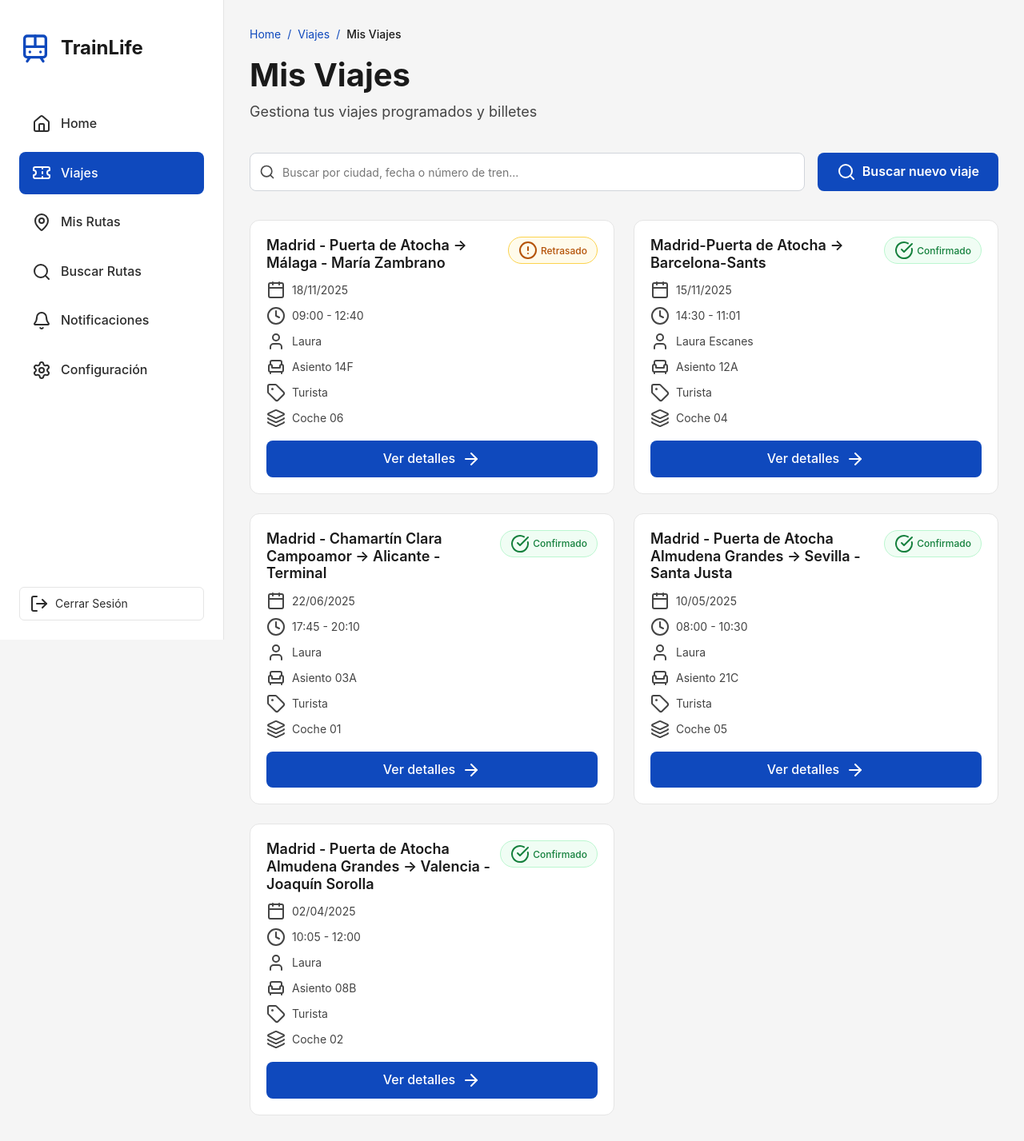
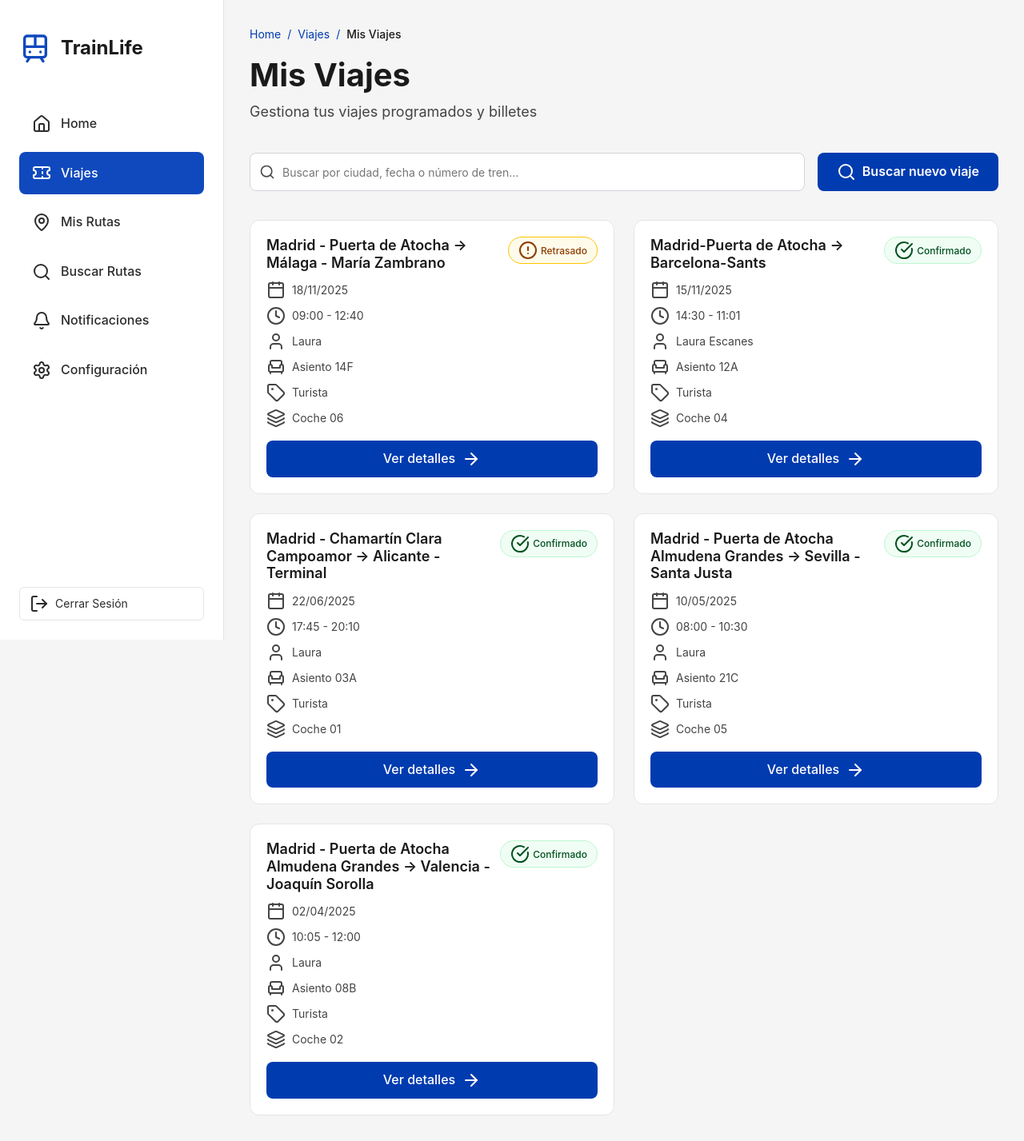
Before and after one commit to diego-vazquez-morales/TrainLife, a Django app: page /misViajes/1/ in a window 1280 px wide. Shown: the whole page at 80% size. Run offline with Django 5.2, Linux system fonts and the light colour scheme; data comes from the database, SQL or seed files in the repository; some libraries are stand-ins or nearby versions.

Commit message:
cambios accesibilidad en misViajes

```diff
--- a/trainLife/static/styles/misViajes.css
+++ b/trainLife/static/styles/misViajes.css
@@ -2,15 +2,15 @@
 
 /* === Variables CSS === */
 :root {
-    --primary-color: #0f49bd;
-    --primary-hover: #0d3a9a;
-    --success-color: #10b981;
+    --primary-color: #003bb0;
+    --primary-hover: #01287c;
+    --success-color: #009563;
     --success-bg: #f0fdf4;
     --success-border: #bbf7d0;
-    --warning-color: #f59e0b;
+    --warning-color: #af6f00;
     --warning-bg: #fffbeb;
-    --warning-border: #fcd34d;
-    --danger-color: #ef4444;
+    --warning-border: #ffc400;
+    --danger-color: #c63a3a;
     --danger-bg: #fef2f2;
     --danger-border: #fecaca;
     --info-color: #3b82f6;
@@ -253,31 +253,31 @@ body {
 .status-confirmado {
     background-color: var(--success-bg);
     border-color: var(--success-border);
-    color: #15803d;
+    color: #005020;
 }
 
 .status-completado {
     background-color: var(--success-bg);
     border-color: var(--success-border);
-    color: #15803d;
+    color: #005020;
 }
 
 .status-programado {
     background-color: var(--info-bg);
     border-color: var(--info-border);
-    color: #1e40af;
+    color: #001f84;
 }
 
 .status-retrasado {
     background-color: var(--warning-bg);
     border-color: var(--warning-border);
-    color: #b45309;
+    color: #8d3d00;
 }
 
 .status-cancelado {
     background-color: var(--danger-bg);
     border-color: var(--danger-border);
-    color: #b91c1c;
+    color: #870000;
 }
 
 .status-en.curso,
@@ -291,25 +291,25 @@ body {
 .status-confirmed {
     background-color: var(--success-bg);
     border-color: var(--success-border);
-    color: #15803d;
+    color: #007b2d;
 }
 
 .status-pending {
     background-color: var(--info-bg);
     border-color: var(--info-border);
-    color: #1e40af;
+    color: #001f84;
 }
 
 .status-delayed {
     background-color: var(--warning-bg);
     border-color: var(--warning-border);
-    color: #b45309;
+    color: #8d3d00;
 }
 
 .status-cancelled {
     background-color: var(--danger-bg);
     border-color: var(--danger-border);
-    color: #b91c1c;
+    color: #870000;
 }
 
 .trip-details {
@@ -357,11 +357,11 @@ body {
 }
 
 .trip-alert.alert-delayed .trip-alert-title {
-    color: #b45309;
+    color: #8d3d00;
 }
 
 .trip-alert.alert-cancelled .trip-alert-title {
-    color: #b91c1c;
+    color: #870000;
 }
 
 .trip-alert-link {
--- a/trainLife/templates/misViajes.html
+++ b/trainLife/templates/misViajes.html
@@ -23,7 +23,10 @@
     <a href="#contenido-principal" class="skip-link">Saltar al contenido principal</a>
     <div class="dashboard-container">
         <!-- Mobile Menu Toggle -->
-        <button class="mobile-menu-toggle" aria-label="Toggle menu">
+        <button class="mobile-menu-toggle"
+                aria-label="Toggle menu"
+                aria-expanded="false"
+                aria-controls="sidebar-principal">
             <i data-lucide="menu"></i>
         </button>
 
@@ -51,7 +54,7 @@
                 </header>
 
                 <!-- Search Bar -->
-                <div class="search-section">
+                <form class="search-section" role="search">
                     <div class="search-input-wrapper">
                         <i data-lucide="search" class="search-icon"></i>
                         <input
@@ -60,14 +63,15 @@
                             id="searchInput"
                             placeholder="Buscar por ciudad, fecha o número de tren..."
                             aria-label="Buscar viajes"
-                            role="searchbox"
                         />
                     </div>
-                    <button class="btn-search-new" id="btnSearchNew" aria-label="Buscar y comprar un nuevo viaje">
+                    <button class="btn-search-new" id="btnSearchNew" type="button"
+                            aria-label="Buscar y comprar un nuevo viaje">
                         <i data-lucide="search"></i>
                         <span>Buscar nuevo viaje</span>
                     </button>
-                </div>
+                </form>
+
 
                 <!-- Trip Cards Grid -->
                 <div class="trips-grid" id="tripsGrid" role="list" aria-label="Lista de viajes programados">
@@ -152,10 +156,6 @@
     <!-- Lucide Icons -->
     <script src="https://unpkg.com/lucide@latest"></script>
 
-    <!-- Custom JS -->
-        <!-- Bootstrap Bundle JS -->
-    <script src="https://cdn.jsdelivr.net/npm/bootstrap@5.3.0/dist/js/bootstrap.bundle.min.js"></script>
-
     <!-- Custom JavaScript -->
     <script src="{% static 'js/sidebar.js' %}"></script>
     <script src="{% static 'js/misViajes.js' %}"></script>
```
